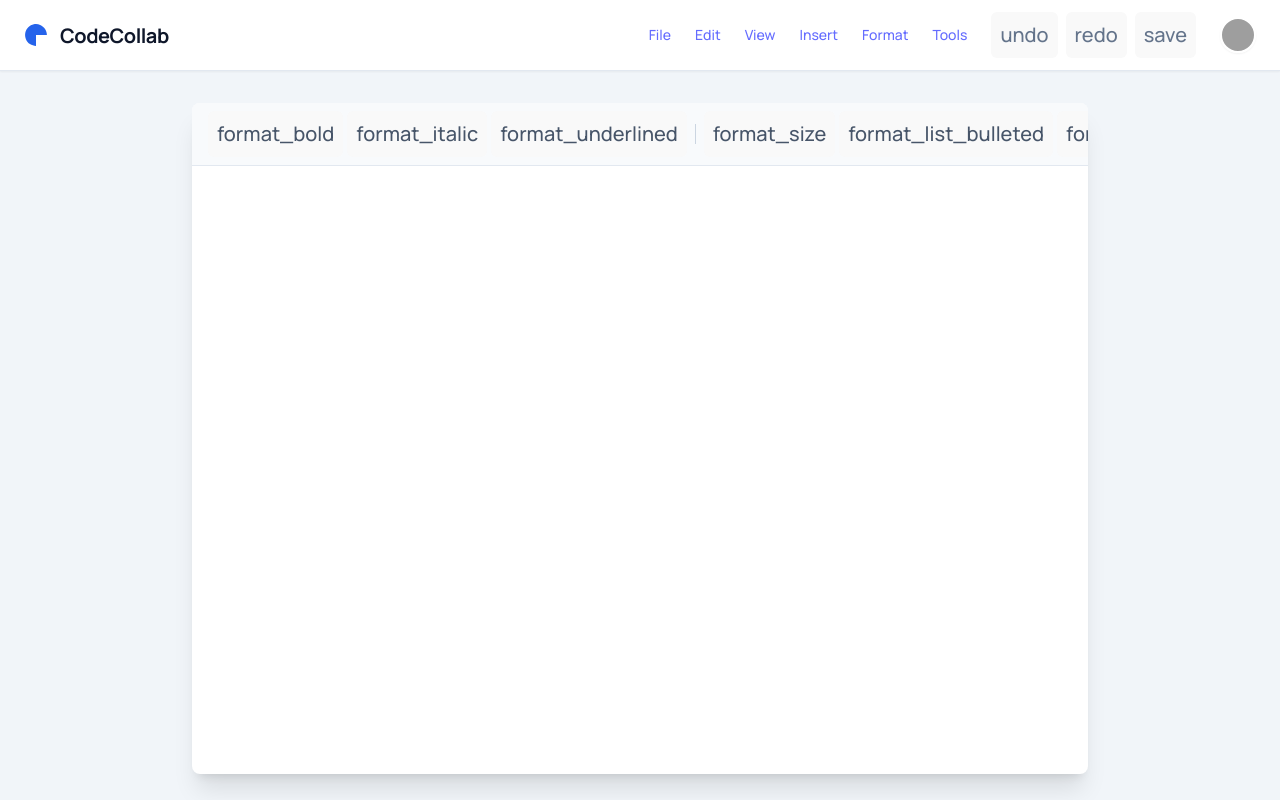
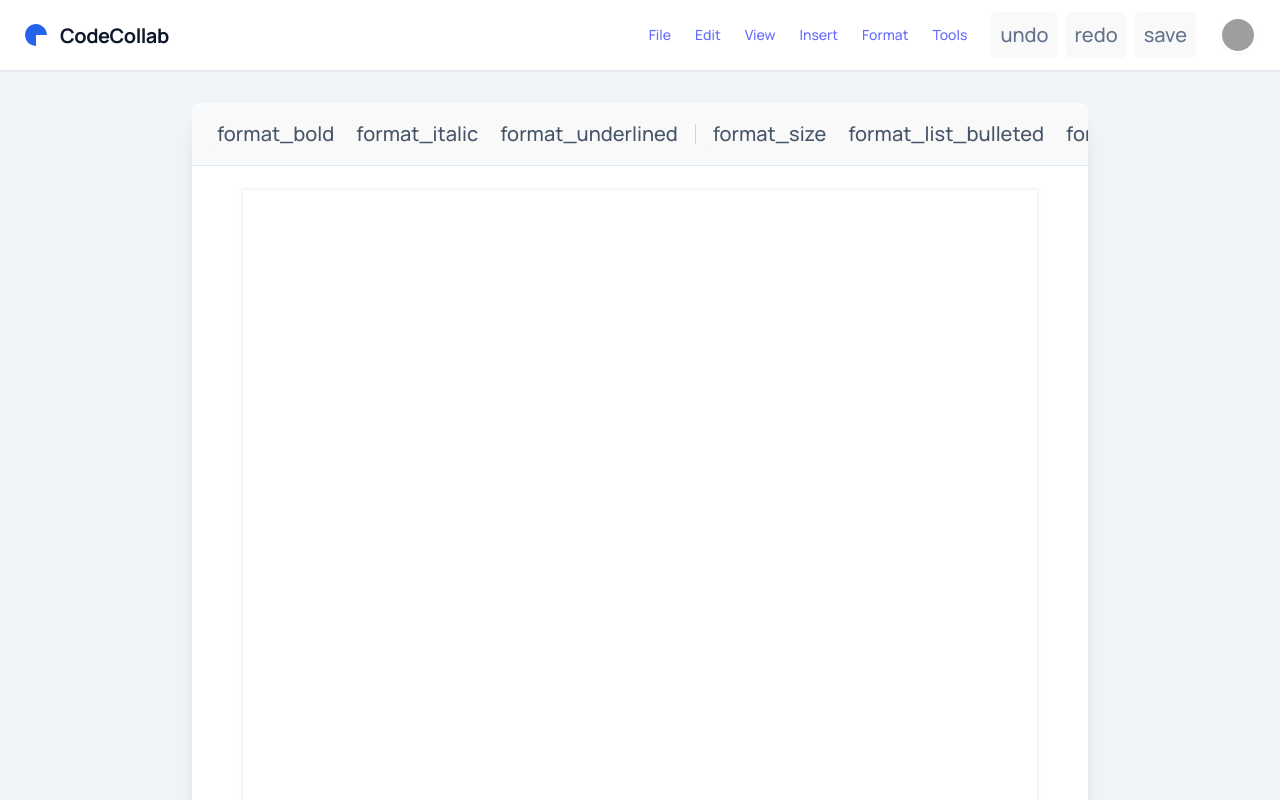
Before and after one commit to lucas9henrique/Next_Page, a React (Vite) app in the folder Frontend/: page /editor in a window 1280 px wide. Shown: the top 800 px of the page. Built offline with nearby package versions, Linux system fonts and the light colour scheme; grey boxes are pictures that could not be loaded.

Commit message:
feat: style editor with A4 pages

```diff
--- a/Frontend/src/Pages/Editor.jsx
+++ b/Frontend/src/Pages/Editor.jsx
@@ -1,6 +1,19 @@
 import { useEditor, EditorContent } from '@tiptap/react'
 import StarterKit from '@tiptap/starter-kit'
 import Placeholder from '@tiptap/extension-placeholder'
+import HorizontalRule from '@tiptap/extension-horizontal-rule'
+
+const PageBreak = HorizontalRule.extend({
+  name: 'pageBreak',
+  addKeyboardShortcuts() {
+    return {
+      'Mod-Enter': () => this.editor.commands.setHorizontalRule(),
+    }
+  },
+  renderHTML({ HTMLAttributes }) {
+    return ['hr', { ...HTMLAttributes, class: 'page-break' }]
+  },
+})
 
 function Editor() {
   const pageStyle = { fontFamily: 'Manrope, "Noto Sans", sans-serif' }
@@ -12,6 +25,7 @@ function Editor() {
       Placeholder.configure({
         placeholder: 'Start typing your document here...'
       }),
+      PageBreak,
     ],
     content: '',
   })
@@ -80,11 +94,13 @@ function Editor() {
                   <span>Saved</span>
                 </div>
               </div>
-              <div className="p-1">
-                <EditorContent
-                  editor={editor}
-                  className="form-textarea w-full resize-none overflow-hidden rounded-md text-slate-800 focus:outline-none focus:ring-2 focus:ring-blue-500 focus:border-transparent border-transparent bg-white min-h-[calc(100vh-200px)] p-6 text-base font-normal leading-relaxed"
-                />
+              <div className="p-1 flex justify-center">
+                <div className="editor-page">
+                  <EditorContent
+                    editor={editor}
+                    className="w-full h-full outline-none"
+                  />
+                </div>
               </div>
             </div>
           </div>
--- a/Frontend/src/index.css
+++ b/Frontend/src/index.css
@@ -64,3 +64,17 @@ button:focus-visible {
     background-color: #f9f9f9;
   }
 }
+
+.editor-page {
+  width: 210mm;
+  min-height: 297mm;
+  margin: 20px auto;
+  padding: 20mm 25mm;
+  background: white;
+  box-shadow: 0 0 5px rgba(0, 0, 0, 0.1);
+}
+
+.page-break {
+  border: 1px dashed #bbb;
+  margin: 32px 0;
+}
```
